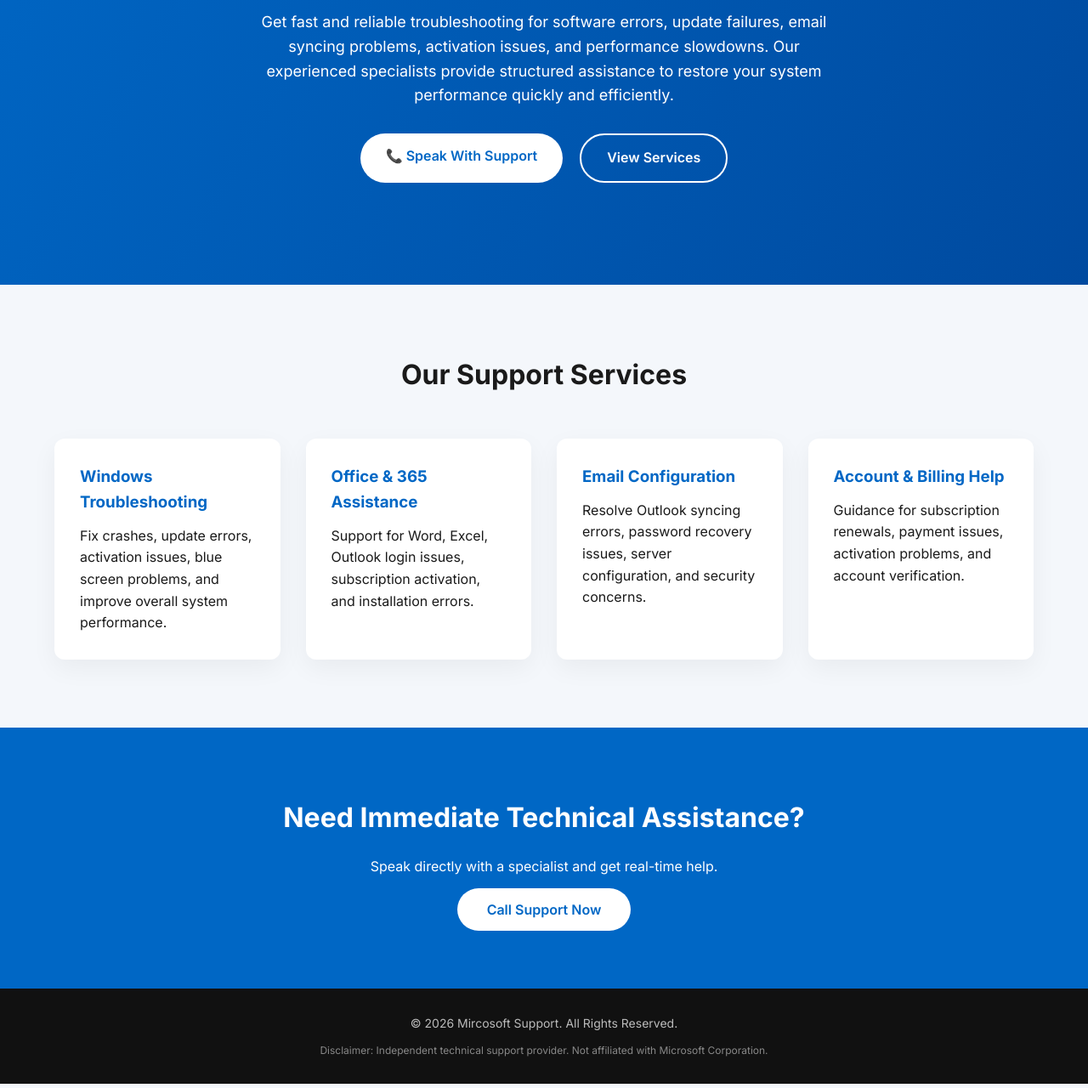
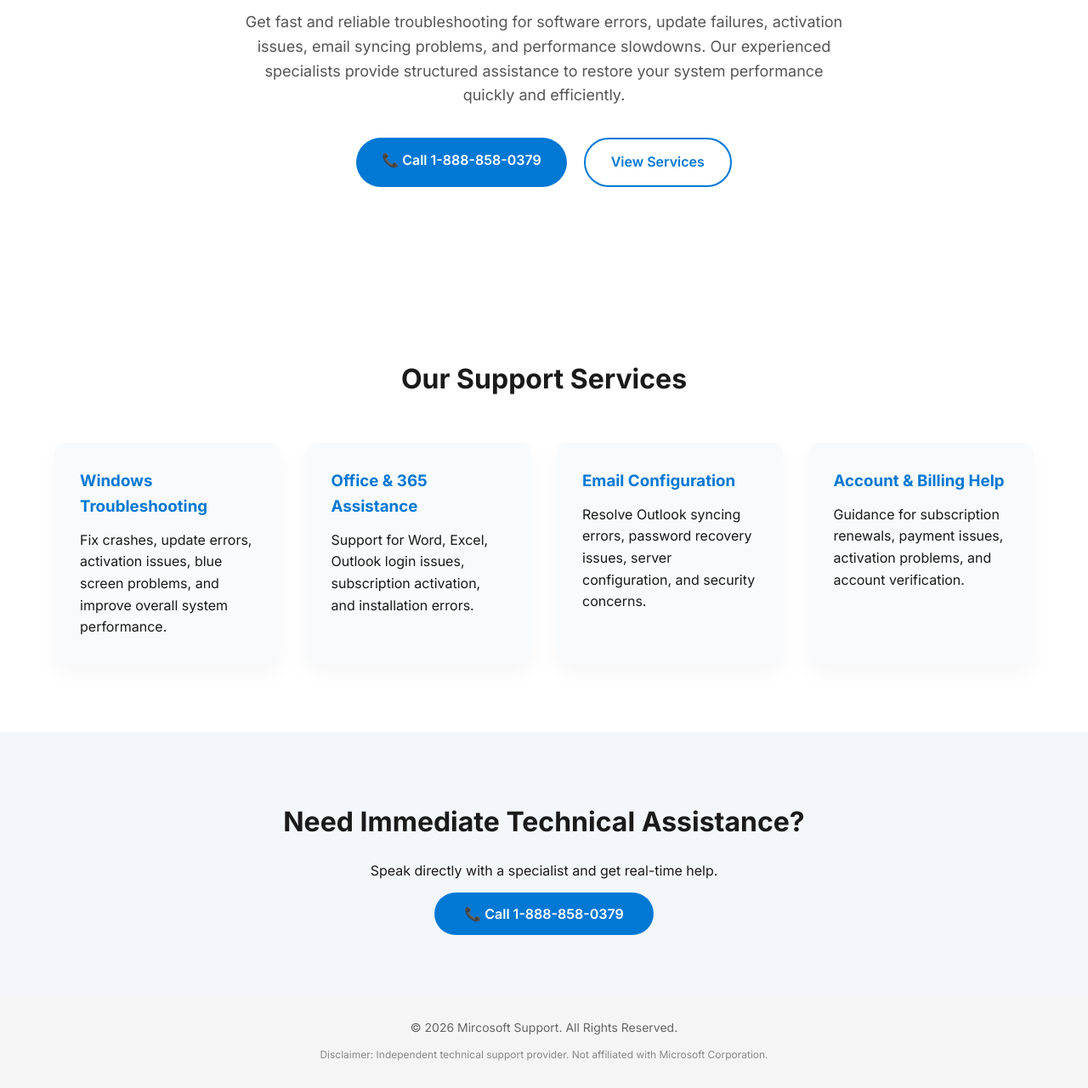
Before and after one commit to aamir68599-boop/mircosoft, a plain HTML site: page index.html in a window 1280 px wide. Shown: the part 338-1618 px from the top of the page at 85% size. Drawn offline with Linux system fonts and the light colour scheme.

Commit message:
Update index.html

```diff
--- a/index.html
+++ b/index.html
@@ -15,7 +15,7 @@ font-family:'Inter',sans-serif;
 }
 
 body{
-background:#f4f7fb;
+background:#ffffff;
 color:#1a1a1a;
 line-height:1.6;
 }
@@ -51,14 +51,12 @@ gap:10px;
 
 .logo img{
 height:42px;
-width:auto;
 }
 
 .logo span{
 font-size:18px;
 font-weight:700;
-color:#0067c5;
-letter-spacing:0.5px;
+color:#0078d4;
 }
 
 .nav-links{
@@ -74,7 +72,7 @@ font-weight:500;
 }
 
 .call-btn{
-background:#0067c5;
+background:#0078d4;
 color:#fff !important;
 padding:10px 22px;
 border-radius:30px;
@@ -91,8 +89,7 @@ cursor:pointer;
 /* HERO */
 
 .hero{
-background:linear-gradient(120deg,#0067c5,#004a9f);
-color:#fff;
+background:#ffffff;
 padding:120px 0;
 text-align:center;
 }
@@ -100,13 +97,15 @@ text-align:center;
 .hero h1{
 font-size:42px;
 margin-bottom:20px;
+color:#111;
 }
 
 .hero p{
-max-width:700px;
+max-width:720px;
 margin:auto;
 font-size:18px;
-margin-bottom:30px;
+margin-bottom:35px;
+color:#555;
 }
 
 .hero-buttons{
@@ -117,8 +116,8 @@ flex-wrap:wrap;
 }
 
 .primary-btn{
-background:#fff;
-color:#0067c5;
+background:#0078d4;
+color:#fff;
 padding:14px 30px;
 border-radius:30px;
 text-decoration:none;
@@ -126,8 +125,8 @@ font-weight:600;
 }
 
 .secondary-btn{
-border:2px solid #fff;
-color:#fff;
+border:2px solid #0078d4;
+color:#0078d4;
 padding:14px 30px;
 border-radius:30px;
 text-decoration:none;
@@ -155,28 +154,27 @@ gap:30px;
 }
 
 .card{
-background:#fff;
+background:#f9fafb;
 padding:30px;
 border-radius:12px;
-box-shadow:0 10px 30px rgba(0,0,0,0.05);
+box-shadow:0 10px 25px rgba(0,0,0,0.04);
 transition:0.3s;
 }
 
 .card:hover{
-transform:translateY(-8px);
-box-shadow:0 15px 35px rgba(0,0,0,0.1);
+transform:translateY(-6px);
+box-shadow:0 15px 35px rgba(0,0,0,0.08);
 }
 
 .card h3{
-color:#0067c5;
+color:#0078d4;
 margin-bottom:12px;
 }
 
 /* CTA */
 
 .cta-section{
-background:#0067c5;
-color:#fff;
+background:#f3f6fb;
 text-align:center;
 padding:80px 0;
 }
@@ -187,8 +185,8 @@ margin-bottom:20px;
 }
 
 .cta-section a{
-background:#fff;
-color:#0067c5;
+background:#0078d4;
+color:#fff;
 padding:15px 35px;
 border-radius:30px;
 text-decoration:none;
@@ -198,8 +196,8 @@ font-weight:600;
 /* FOOTER */
 
 footer{
-background:#111;
-color:#bbb;
+background:#f5f5f5;
+color:#666;
 text-align:center;
 padding:30px 0;
 font-size:14px;
@@ -219,7 +217,7 @@ position:fixed;
 bottom:0;
 left:0;
 width:100%;
-background:#0067c5;
+background:#0078d4;
 color:#fff;
 text-align:center;
 padding:15px;
@@ -253,7 +251,7 @@ display:block;
 }
 
 .hero{
-padding:90px 0;
+padding:80px 0;
 }
 
 .hero h1{
@@ -290,7 +288,7 @@ font-size:16px;
 
 <div class="nav-links" id="navLinks">
 <a href="#services">Services</a>
-<a href="tel:+14752377127" class="call-btn">Call Now</a>
+<a href="tel:18888580379" class="call-btn">Call Now</a>
 </div>
 
 </div>
@@ -301,12 +299,11 @@ font-size:16px;
 <div class="container">
 <h1>Professional Technical Support for Windows & Office Issues</h1>
 <p>
-Get fast and reliable troubleshooting for software errors, update failures, email syncing problems, activation issues, and performance slowdowns.
-Our experienced specialists provide structured assistance to restore your system performance quickly and efficiently.
+Get fast and reliable troubleshooting for software errors, update failures, activation issues, email syncing problems, and performance slowdowns. Our experienced specialists provide structured assistance to restore your system performance quickly and efficiently.
 </p>
 
 <div class="hero-buttons">
-<a href="tel:+14752377127" class="primary-btn">📞 Speak With Support</a>
+<a href="tel:18888580379" class="primary-btn">📞 Call 1-888-858-0379</a>
 <a href="#services" class="secondary-btn">View Services</a>
 </div>
 </div>
@@ -348,7 +345,7 @@ Our experienced specialists provide structured assistance to restore your system
 <div class="container">
 <h2>Need Immediate Technical Assistance?</h2>
 <p style="margin-bottom:25px;">Speak directly with a specialist and get real-time help.</p>
-<a href="tel:+14752377127">Call Support Now</a>
+<a href="tel:18888580379">📞 Call 1-888-858-0379</a>
 </div>
 </section>
 
@@ -360,7 +357,7 @@ Disclaimer: Independent technical support provider. Not affiliated with Microsof
 </p>
 </footer>
 
-<a href="tel:+14752377127" class="sticky-call">📞 Call Now</a>
+<a href="tel:18888580379" class="sticky-call">📞 Call 1-888-858-0379</a>
 
 <script>
 function toggleMenu(){
```
